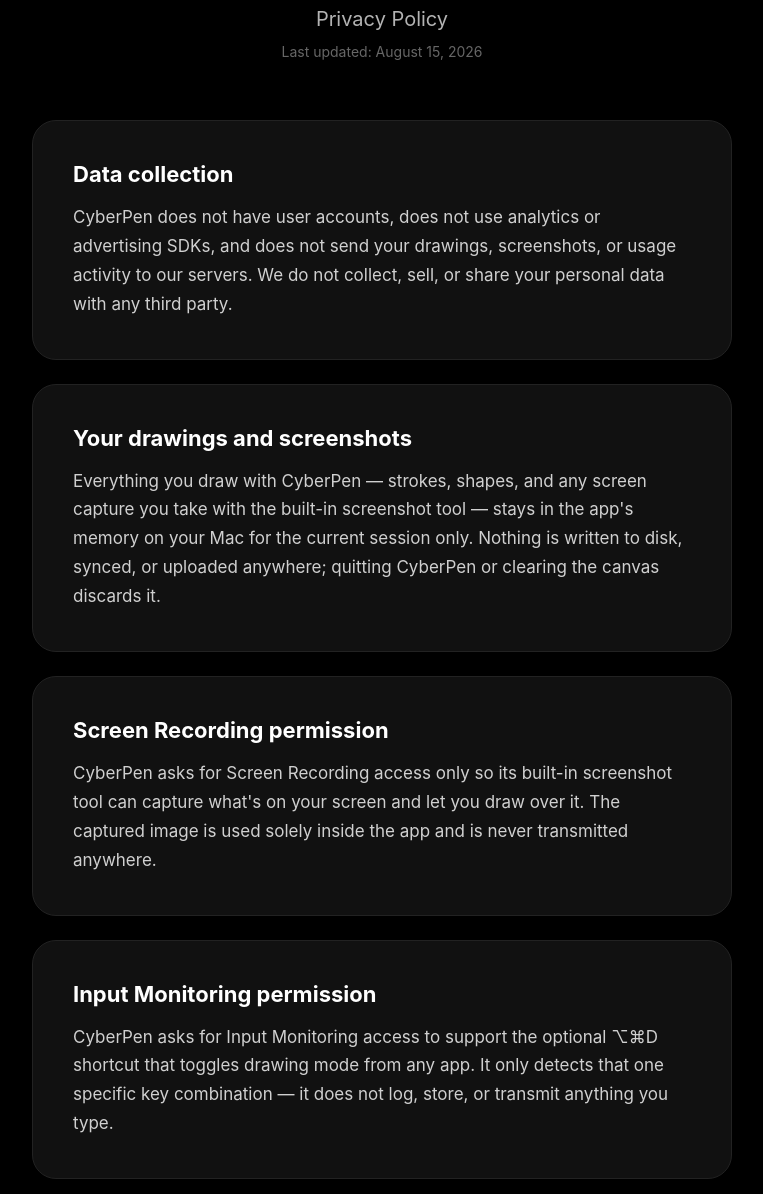
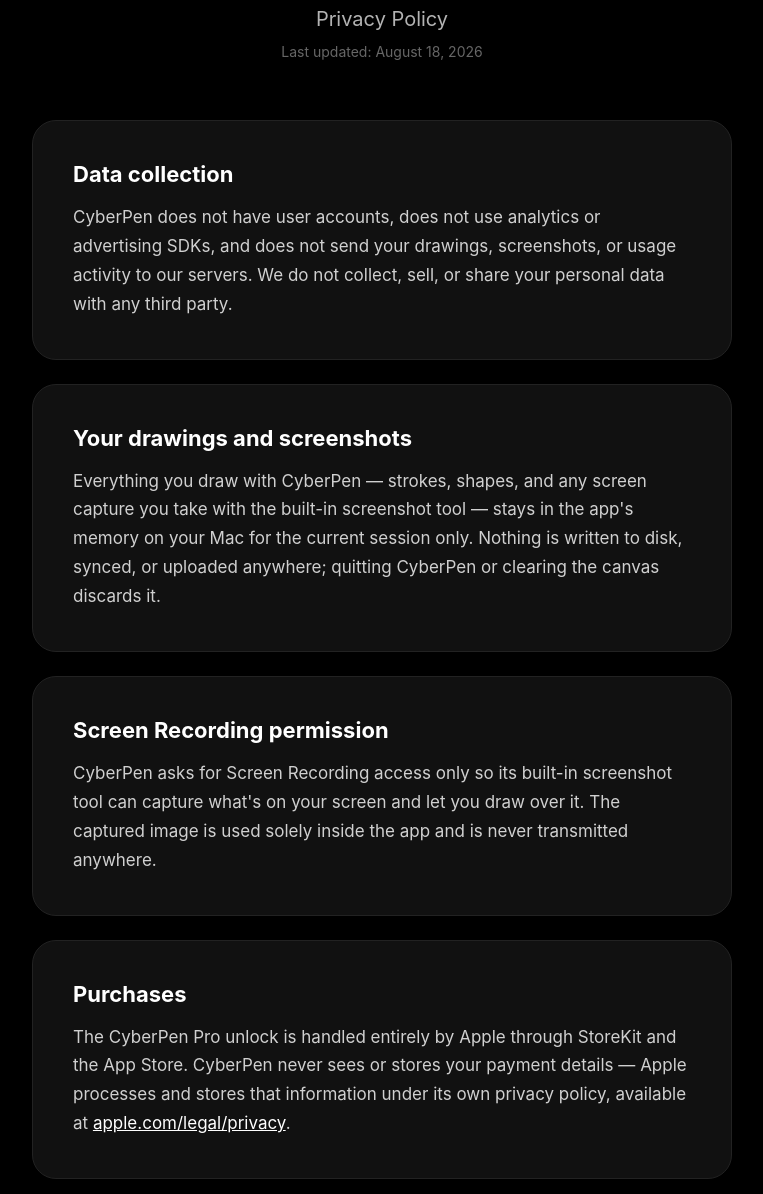
Before and after one commit to Ymelihbozgeyik/Cyber-Pen, a plain HTML site: page privacy/index.html in a window 1280 px wide. Shown: the part 106-1300 px from the top of the page, without its empty margins (258-1021 px from the left). Drawn offline with Linux system fonts and the light colour scheme.

Commit message:
Update index.html

```diff
--- a/privacy/index.html
+++ b/privacy/index.html
@@ -107,7 +107,7 @@
 </div>
 
 <div class="updated">
-Last updated: August 15, 2026
+Last updated: August 18, 2026
 </div>
 
 <div class="card">
@@ -137,16 +137,6 @@
 tool can capture what's on your screen and let you draw over it. The
 captured image is used solely inside the app and is never transmitted
 anywhere.
-</p>
-</div>
-
-<div class="card">
-<h2>Input Monitoring permission</h2>
-<p>
-CyberPen asks for Input Monitoring access to support the optional ⌥⌘D
-shortcut that toggles drawing mode from any app. It only detects that one
-specific key combination — it does not log, store, or transmit anything
-you type.
 </p>
 </div>
 
```
